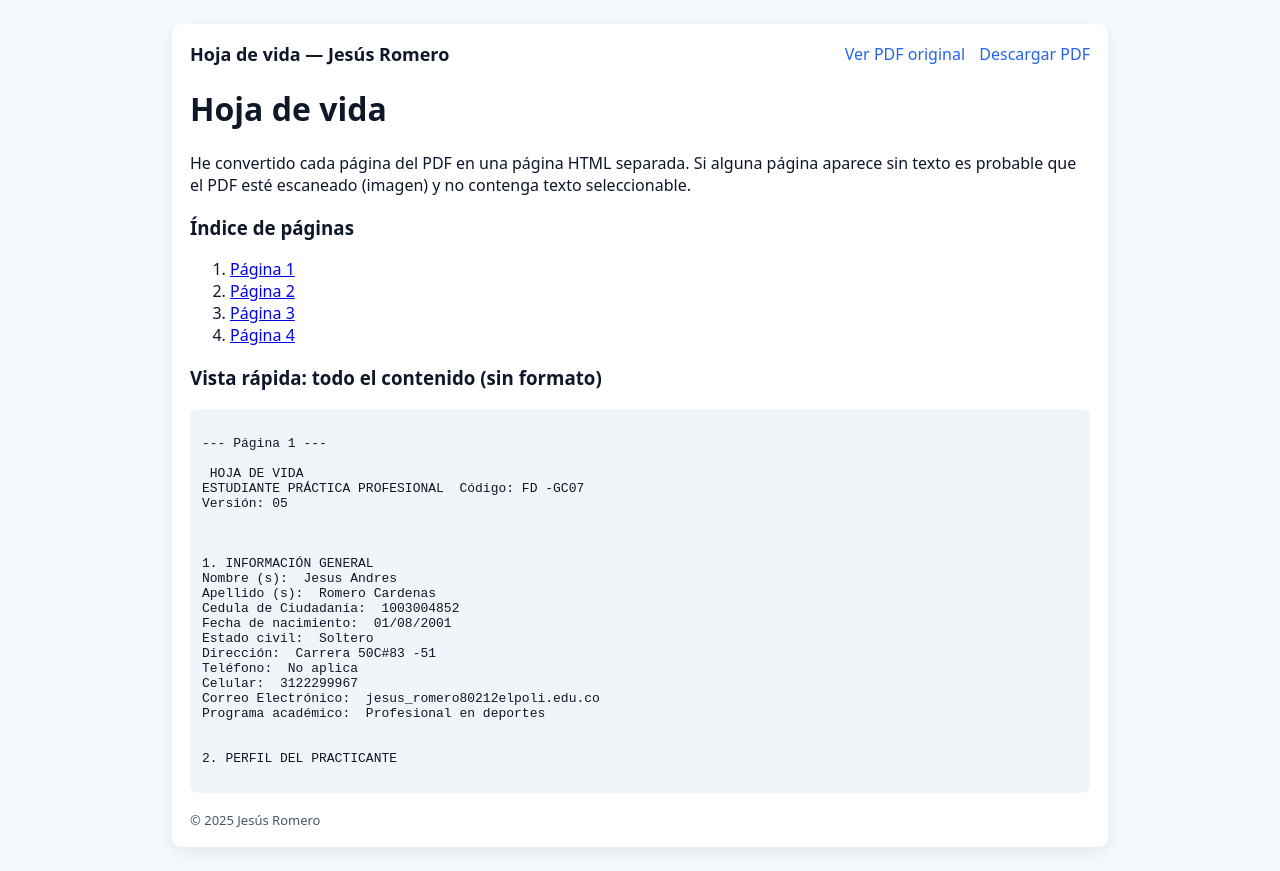
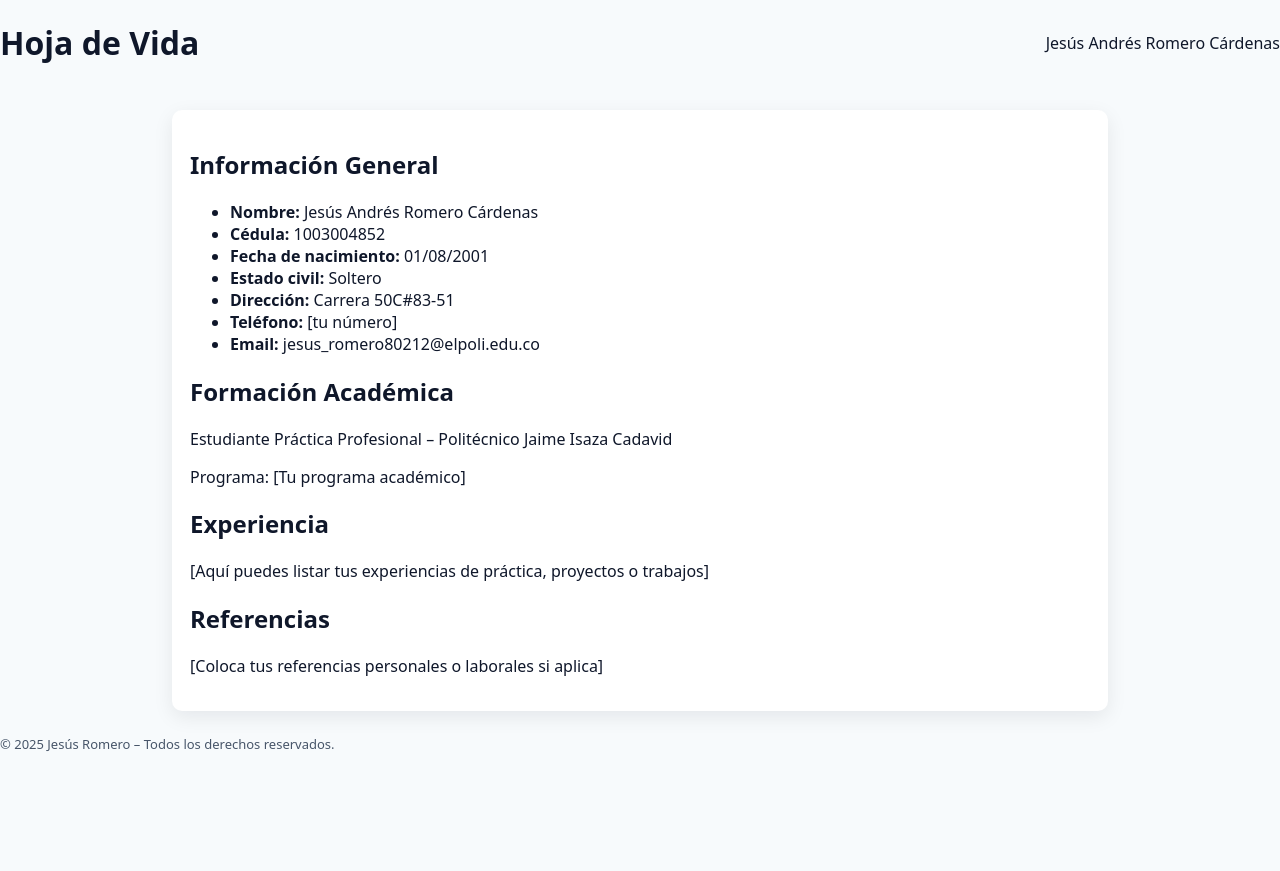
Before and after one commit to andreromatraining/AndreRomaTraining, a plain HTML site: page index.html in a window 1280 px wide. After the commit the page ends 800 px from the top, so only its background shows below. Drawn offline with Linux system fonts and the light colour scheme; files that its build step writes are made by us from their sources.

Commit message:
Update index.html

```diff
--- a/index.html
+++ b/index.html
@@ -1,170 +1,56 @@
 <!doctype html>
 <html lang="es">
 <head>
-<meta charset="utf-8"/>
-<meta name="viewport" content="width=device-width,initial-scale=1"/>
-<title>Hoja de vida — Índice</title>
-<link rel="stylesheet" href="css/styles.css"/>
+  <meta charset="utf-8"/>
+  <meta name="viewport" content="width=device-width,initial-scale=1"/>
+  <title>Hoja de Vida – Jesús Romero</title>
+  <link rel="stylesheet" href="css/styles.css"/>
 </head>
 <body>
-  <div class="container">
-    <div class="header">
-      <div class="brand">Hoja de vida — Jesús Romero</div>
-      <div class="nav">
-        <a href="assets/hoja-de-vida-original.pdf" target="_blank">Ver PDF original</a>
-        <a href="assets/hoja-de-vida-original.pdf" download>Descargar PDF</a>
-      </div>
-    </div>
+  <header class="header">
+    <h1>Hoja de Vida</h1>
+    <p>Jesús Andrés Romero Cárdenas</p>
+  </header>
 
-    <h1>Hoja de vida</h1>
-    <p>He convertido cada página del PDF en una página HTML separada. Si alguna página aparece sin texto es probable que el PDF esté escaneado (imagen) y no contenga texto seleccionable.</p>
-
-    <section class="toc">
-      <h3>Índice de páginas</h3>
-      <ol>
-        <li><a href="page01.html">Página 1</a></li>
-<li><a href="page02.html">Página 2</a></li>
-<li><a href="page03.html">Página 3</a></li>
-<li><a href="page04.html">Página 4</a></li>
-      </ol>
+  <main class="container">
+    <!-- Información general -->
+    <section class="card">
+      <h2>Información General</h2>
+      <ul>
+        <li><strong>Nombre:</strong> Jesús Andrés Romero Cárdenas</li>
+        <li><strong>Cédula:</strong> 1003004852</li>
+        <li><strong>Fecha de nacimiento:</strong> 01/08/2001</li>
+        <li><strong>Estado civil:</strong> Soltero</li>
+        <li><strong>Dirección:</strong> Carrera 50C#83-51</li>
+        <li><strong>Teléfono:</strong> [tu número]</li>
+        <li><strong>Email:</strong> jesus_romero80212@elpoli.edu.co</li>
+      </ul>
     </section>
 
-    <section style="margin-top:18px;">
-      <h3>Vista rápida: todo el contenido (sin formato)</h3>
-      <div style="white-space:pre-wrap; font-family:monospace; max-height:360px; overflow:auto; background:#f1f5f9; padding:12px; border-radius:8px;">
---- Página 1 ---
-
- HOJA DE VIDA
-ESTUDIANTE PRÁCTICA PROFESIONAL  Código: FD -GC07
-Versión: 05
-
-
-
-1. INFORMACIÓN GENERAL
-Nombre (s):  Jesus Andres
-Apellido (s):  Romero Cardenas
-Cedula de Ciudadanía:  1003004852
-Fecha de nacimiento:  01/08/2001
-Estado civil:  Soltero
-Dirección:  Carrera 50C#83 -51
-Teléfono:  No aplica
-Celular:  3122299967
-Correo Electrónico:  jesus_romero80212elpoli.edu.co
-Programa académico:  Profesional en deportes
-
-
-2. PERFIL DEL PRACTICANTE
-
-
---- Página 2 ---
-
- HOJA DE VIDA
-ESTUDIANTE PRÁCTICA PROFESIONAL  Código: FD -GC07
-Versión: 05
-
-
-Competencias personales:  Disciplina, compromiso, perseverancia, trabajo en equipo, liderazgo en
-campo y fuera de él, empatía con los entrenados y pacientes, comunicación efectiva, resiliencia,
-proactividad y pasión por el desarrollo físico y humano a través del deporte.
-Competenci as académicas:
-Conocimientos sólidos en anatomía, fisiología del ejercicio, planificación de entrenamientos,
-biomecánica y procesos de rehabilitación deportiva. Capacidad para diseñar y adaptar rutinas de
-entrenamiento personalizadas, aplicar principios d e prevención de lesiones y evaluar el
-rendimiento físico de los deportistas. Habilidad para integrar la teoría del entrenamiento con la
-práctica profesional.
-Competencias laborales:
-Experiencia práctica en la conducción de sesiones de entrenamiento person alizado e
-individualizado, enfoque en el rendimiento deportivo y la recuperación funcional, capacidad para
-monitorear progresos, adaptar programas según necesidades específicas, y trabajar de la mano con
-profesionales de la salud. Dominio de herramientas y  metodologías para la mejora del rendimiento
-físico, la movilidad y la prevención de recaídas combinado con manejo de distintos estilos de
-masoterapia (sueca, quiromasaje y deportivo). Alto sentido de responsabilidad y orientación a
-resultados.
-
-
-3. OTROS ESTUDIOS REALIZADOS (Cursos, Seminarios, Simposios, Diplomados)
-CURSO  INSTITUCIÓN  AÑO DE
-TERMINACIÓN
-Getting Started as a Personal Fitness
-Trainer  National Academy of Sports
-Medicine  (NASM ) En curso
-
-
-
-
-
-
-
-
-
---- Página 3 ---
-
- HOJA DE VIDA
-ESTUDIANTE PRÁCTICA PROFESIONAL  Código: FD -GC07
-Versión: 05
-
-
-4. EXPERIENCIA LABORAL E INVESTIGATIVA (Lugares donde ha laborado o ha tenido prácticas previas,
-participación en proyectos de investigación o semilleros, monitorias académicas)
-EMPRESA:  DoggyFasst
-CARGO:  Fundador/Autónomo
-FUNCIONES:  Manejo de servicios, m anejo de personal, agendamiento de
-distribuidores, gestión de recursos económicos, asistencia a eventos de
-plataformas.
-TIEMPO LABORADO:  5 meses
-JEFE INMEDIATO:  Autónomo
-TELÉFONO:  3122299967
-
-EMPRESA:  Restaurante Santa Clara
-CARGO:  Mesero
-FUNCIONES:  Atención al cliente, manejo de personal, manejo de cuentas y cobro,
-promoción de servicios, solución de problemas y quejas
-TIEMPO LABORADO:  4 años
-JEFE INMEDIATO:  Jose Ivan Rincon Cardona
-TELÉFONO:  3054338673
-
-5. REFERENCIAS LABORALES
-NOMBRES Y APELLIDOS
-DEL JEFE INMEDIATO  ENTIDAD  CARGO
-DESEMPEÑADO  TELÉFONO  E-MAIL
-John Emmanuel Lopez
-Esquivel  DoggyFasst  Representante Legal  32263600
-21 doggyfasst@gm
-ail.com
-Jose Ivan Rincon
-Cardona  Restaurante
-Santa Clara  Gerente  30543386
-73 docai01@hotma
-il.com
-
-
-6. REFERENCIAS PERSONALES
-
---- Página 4 ---
-
- HOJA DE VIDA
-ESTUDIANTE PRÁCTICA PROFESIONAL  Código: FD -GC07
-Versión: 05
-
-
-NOMBRES Y APELLIDOS  PARENTEZCO  TELÉFONO
-Maria Camila Restrepo Aguirre  Pareja  3022540847
-Dolis Cardenas Izquierdo  Madre  3142392037
-
-7. COMPETENCIAS EN SEGUNDA LENGUA
-Marcar   con “E” excelente ,  “B” Bueno   “R” Regular
-Idioma: Inglés       Lee E  Escribe B   Habla  B
-
-
-Fecha de elaboración: 21/06/2025
-Firma del Estudiante:
-
-
-
-      </div>
+    <!-- Formación -->
+    <section class="card">
+      <h2>Formación Académica</h2>
+      <p>Estudiante Práctica Profesional – Politécnico Jaime Isaza Cadavid</p>
+      <p>Programa: [Tu programa académico]</p>
     </section>
 
-    <div class="footer">© 2025 Jesús Romero</div>
-  </div>
+    <!-- Experiencia -->
+    <section class="card">
+      <h2>Experiencia</h2>
+      <p>[Aquí puedes listar tus experiencias de práctica, proyectos o trabajos]</p>
+    </section>
+
+    <!-- Referencias -->
+    <section class="card">
+      <h2>Referencias</h2>
+      <p>[Coloca tus referencias personales o laborales si aplica]</p>
+    </section>
+  </main>
+
+  <footer class="footer">
+    <p>© 2025 Jesús Romero – Todos los derechos reservados.</p>
+  </footer>
 </body>
 </html>
+
+</html>
```
